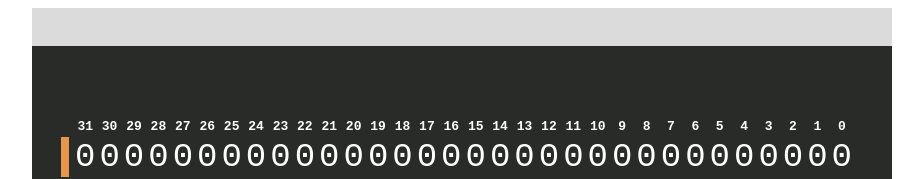
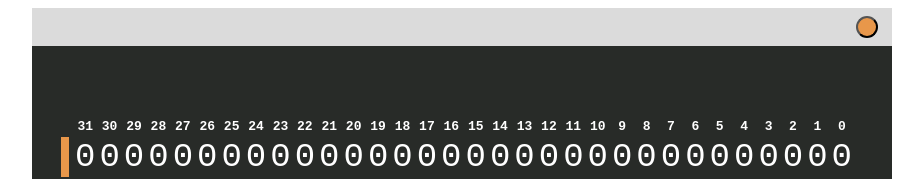
Before and after one commit to Lulkafe/BinaryCalc, a React app: page / in a window 1280 px wide. Shown: the top 179 px of the page, without its empty margins (178-1101 px from the left). Built offline with nearby package versions, Linux system fonts and the light colour scheme.

Commit message:
Added Reset button and feature

```diff
--- a/src/components.tsx
+++ b/src/components.tsx
@@ -29,9 +29,20 @@ export default function BitCalc () {
 
 //******* COMPONENTS FOR WINDOW (WRAPPER) *******
 function Window (props) {
+
+    const { dispatch } = useContext(CalcContext);
+
+    const onClick = () => {
+        const requestedReset = confirm('Do you want to reset all values?');
+        if (requestedReset)
+            dispatch({ type: actions.reset });
+    }
+
     return (
         <div id='window'>
-            <div id='window__menubar'></div>
+            <div id='window__menubar'>
+                <button id='window__menubar-button' type='button' onClick={onClick}></button>
+            </div>
             <div id='window__content-wrapper'>
                 {props.children}
             </div>
--- a/src/reducer.tsx
+++ b/src/reducer.tsx
@@ -32,7 +32,8 @@ export const actions = {
     },
     radix: {
         change: 'User selected a radix for user input'
-    }
+    },
+    reset: 'Initialize all values to default'
 }
 
 
@@ -190,6 +191,9 @@ export const bitReducer = (state, action) => {
         case actions.radix.change:
             return { ...state, radix_for_input: action.value };
 
+        case actions.reset:
+            return initState;
+
     }
 
     return state;
--- a/src/style.css
+++ b/src/style.css
@@ -188,6 +188,17 @@
 }
 
 #window__menubar {
-     background: #dbdbdb;
-     height: 38px;
+    background: #dbdbdb;
+    height: 38px;
+    text-align: right;
+    padding-top: 8px;
+    padding-right: 14px;
 }
+
+#window__menubar-button {
+    border-radius: 22px;
+    height: 22px;
+    width: 22px;
+    background-color: #E8974A;
+    cursor: pointer;
+}
```
Also changed, not shown: 1 other file (tests, documents, lock files or other folders).
